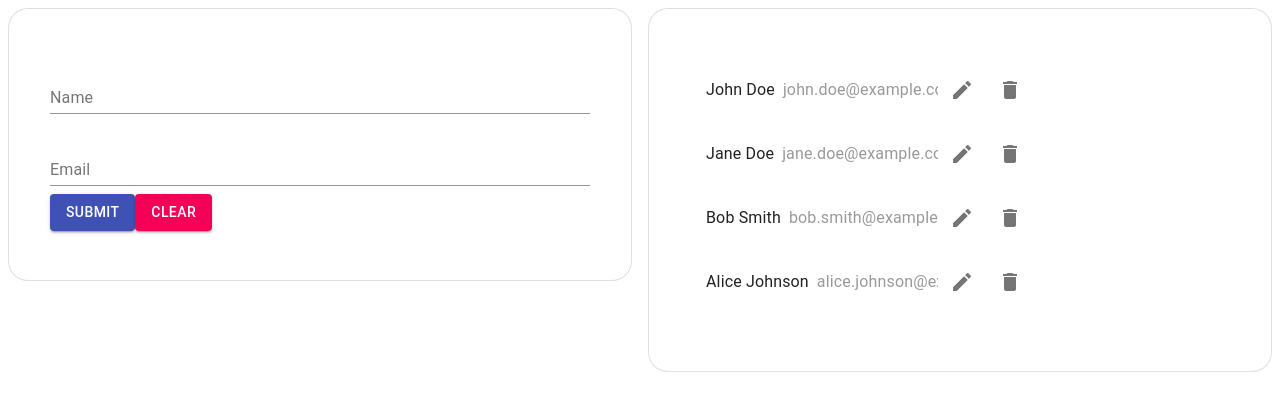
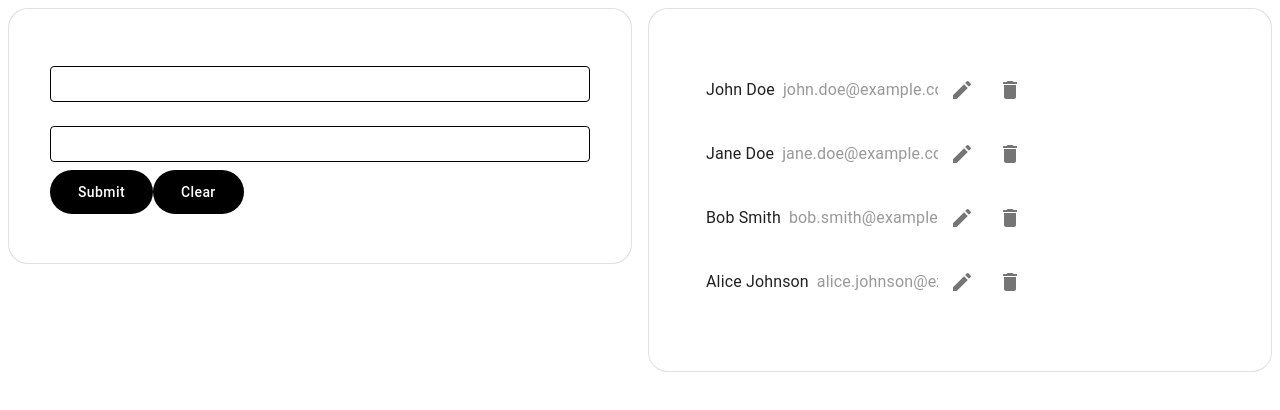
Before and after one commit to 4nur4g/anurag-irin, a React (Vite) app: page / in a window 1280 px wide. Shown: the top 410 px of the page. Built offline with nearby package versions, Linux system fonts and the light colour scheme.

Commit message:
Customised UI Components Button and textfield

```diff
--- a/src/App.jsx
+++ b/src/App.jsx
@@ -1,7 +1,7 @@
 import UserInput from "./UserInput.jsx";
 import UserList from "./UserList.jsx";
 import {useMediaQuery, Grid, List, ListItem} from '@material-ui/core';
-import CustomCard from "./Components/CustomCard.jsx";
+import CustomCard from "./UI/CustomCard.jsx";
 
 function App() {
     const isDesktop = useMediaQuery('(min-width:600px)');
--- /dev/null
+++ b/src/UI/Button.jsx
@@ -0,0 +1,30 @@
+import { makeStyles } from '@material-ui/core/styles';
+import MuiButton from '@material-ui/core/Button';
+
+const useStyles = makeStyles((theme) => ({
+    root: {
+        background: "#000000",
+        borderRadius: "100px",
+        border: 0,
+        color: 'white',
+        height: "44px",
+        padding: '0 28px',
+        '&:hover': {
+            background: '#000000',
+            boxShadow: '0px 0px 0px 0px'
+        },
+        boxShadow: '0px 0px 0px 0px',
+        textTransform: 'capitalize'
+    },
+}));
+
+function Button(props) {
+    const classes = useStyles();
+    return (
+        <MuiButton className={classes.root} {...props}>
+            {/* eslint-disable-next-line react/prop-types */}
+            {props.children}
+        </MuiButton>
+    );
+}
+export default Button;
--- /dev/null
+++ b/src/UI/TextField.jsx
@@ -0,0 +1,30 @@
+import { makeStyles } from '@material-ui/core/styles';
+import TextFieldMui from '@material-ui/core/TextField';
+
+const useStyles = makeStyles((theme) => ({
+    root: {
+        '& .MuiInputBase-root': {
+            border: '1px solid black',
+            borderRadius: 4,
+            padding: '10px 12px',
+            boxShadow: '0px 0px 0px 0px',
+            height: '36.12px'
+        },
+        '& .MuiInput-root:hover': {
+            borderColor: 'black',
+        },
+    },
+}));
+
+function TextField(props) {
+    const classes = useStyles();
+
+    return (
+        <TextFieldMui className={classes.root} {...props}  InputProps={{
+            disableUnderline: true,
+            disableLabel: true,
+        }} InputLabelProps={{ shrink: false }}/>
+    );
+}
+
+export default TextField;
--- a/src/UserInput.jsx
+++ b/src/UserInput.jsx
@@ -1,5 +1,6 @@
 import { useState } from "react";
-import { TextField, Button } from "@material-ui/core";
+import TextField from "./UI/TextField.jsx";
+import Button from "./UI/Button.jsx"
 
 function UserInput() {
     const [name, setName] = useState("");
@@ -28,19 +29,20 @@ function UserInput() {
     return (
         <form onSubmit={handleSubmit}>
             <TextField
-                label="Name"
+                // label="Name"
                 value={name}
                 onChange={handleNameChange}
                 fullWidth
                 margin="normal"
             />
             <TextField
-                label="Email"
+                // label="Email"
                 type="email"
                 value={email}
                 onChange={handleEmailChange}
                 fullWidth
                 margin="normal"
+
             />
             <Button type="submit" variant="contained" color="primary">
                 Submit
```
Also changed, not shown: src/UI/CardList.jsx (renamed from src/Components/CardList.jsx), src/UI/CustomCard.jsx (renamed from src/Components/CustomCard.jsx).
